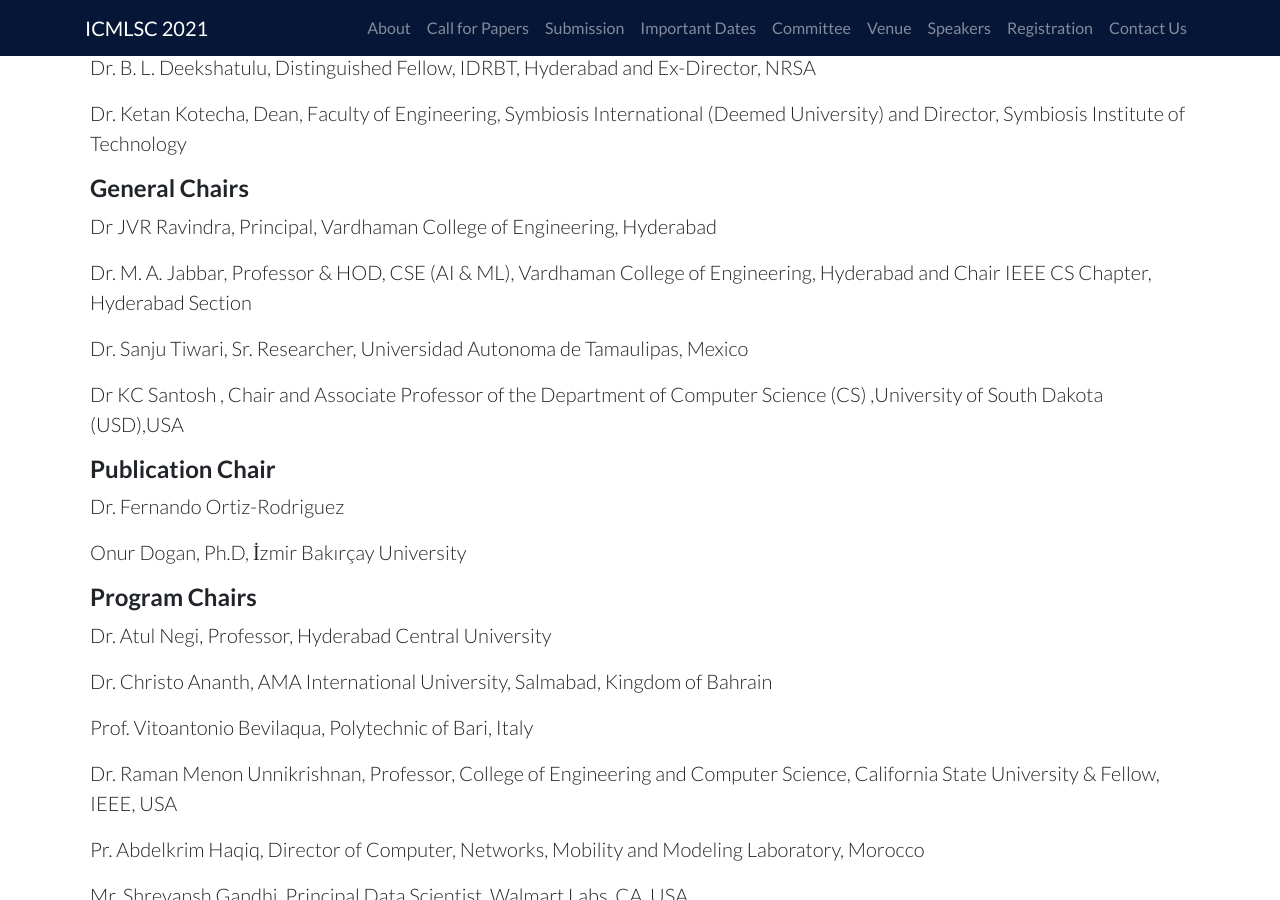
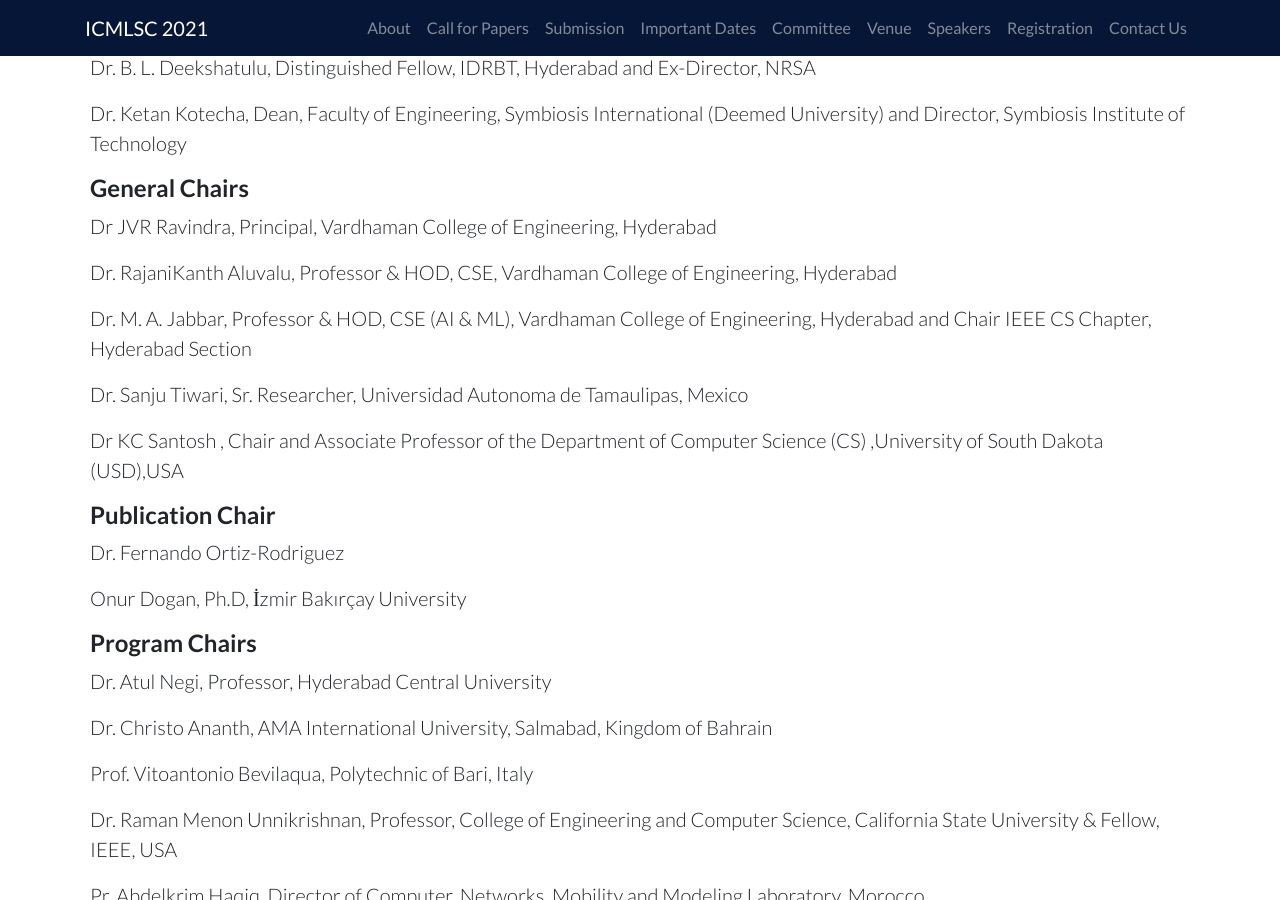
Before and after one commit to ieeevardhaman/icmlsc-website, a Jekyll site: the page built from pages/committee.md, in a window 1280 px wide and 900 px high, scrolled down 1066 px. Built offline with Jekyll 4.4.1, drawn with Linux system fonts in a browser that asks for light colours; our own code applies the rules of GitHub Pages for plain Markdown files.

Commit message:
Update committee.md

```diff
--- a/pages/committee.md
+++ b/pages/committee.md
@@ -28,6 +28,8 @@
 #### General Chairs
 
 Dr JVR Ravindra, Principal, Vardhaman College of Engineering, Hyderabad
+
+Dr. RajaniKanth Aluvalu, Professor & HOD, CSE, Vardhaman College of Engineering, Hyderabad
 
 Dr. M. A. Jabbar, Professor & HOD, CSE (AI & ML), Vardhaman College of Engineering, Hyderabad and Chair IEEE CS Chapter, Hyderabad Section
 
```
